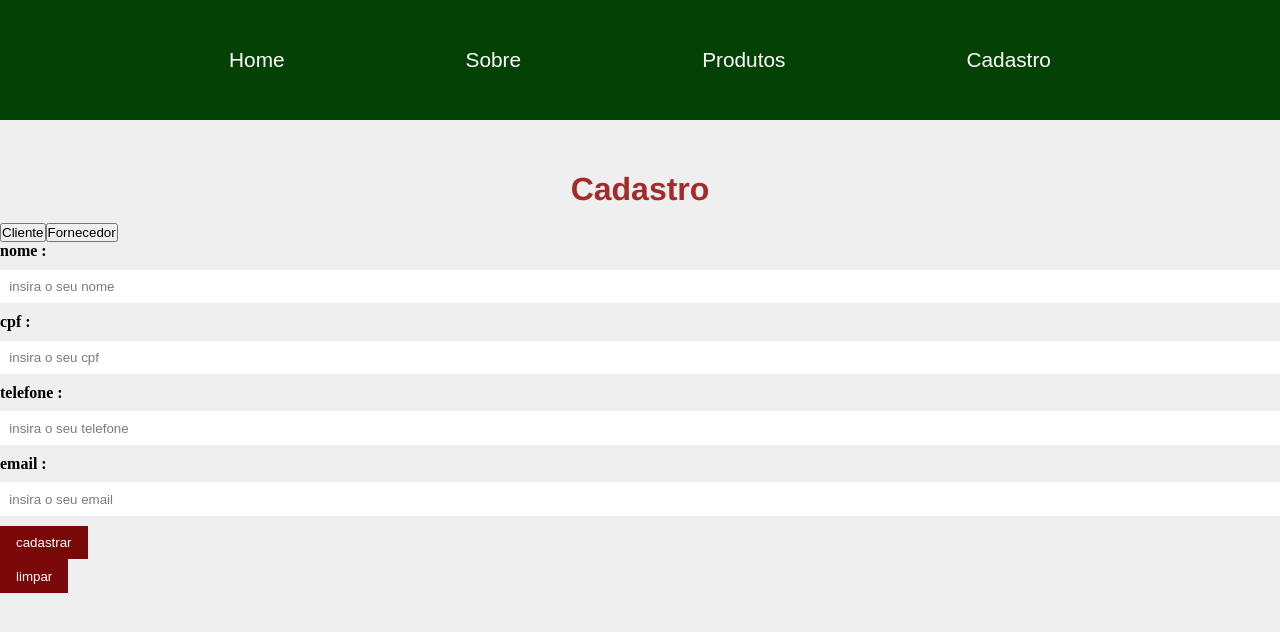
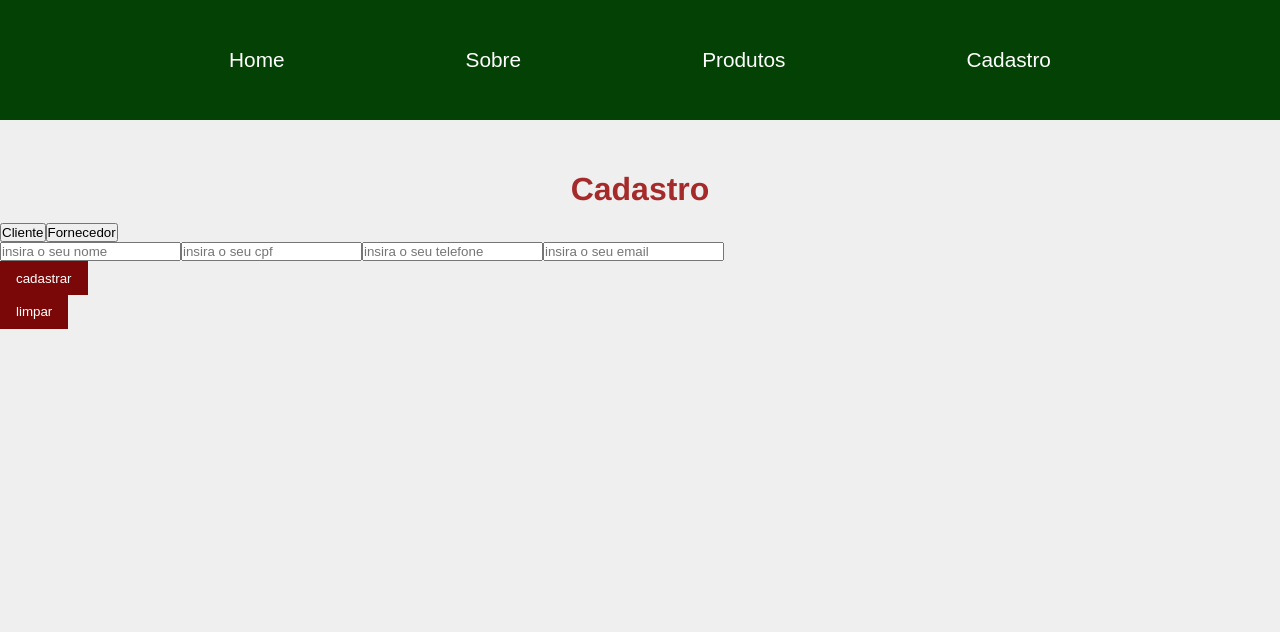
Before and after one commit to mariottomusico/Prova-React, a React (Vite) app: page /Cadastro in a window 1280 px wide. Both pictures are taken after a click on the button "Cliente". Shown: the top 632 px of the page. Built offline with nearby package versions, Linux system fonts and the light colour scheme.

Commit message:
mudei os input la

```diff
--- a/package.json
+++ b/package.json
@@ -10,6 +10,7 @@
     "preview": "vite preview"
   },
   "dependencies": {
+    "axios": "^1.7.7",
     "react": "^18.3.1",
     "react-dom": "^18.3.1",
     "react-router-dom": "^7.0.1"
--- a/src/Components/formulario/Formulario.jsx
+++ b/src/Components/formulario/Formulario.jsx
@@ -66,7 +66,7 @@ const Formulario = () => {
       {activeForm === 'cliente' && (
         <div id='container-cliente'>
           <form className="Cliente">
-            <Input
+            <input
               type="text"
               text="nome"
               name="name"
@@ -74,7 +74,7 @@ const Formulario = () => {
               value={nomeCliente}
               onChange={(e) => setNomeCliente(validDigits(e.target.value))}
             />
-            <Input
+            <input
               type="number"
               text="cpf"
               name="cpf"
@@ -82,7 +82,7 @@ const Formulario = () => {
               value={cpfCliente}
               onChange={(e) => setCpfCliente(validDigits(e.target.value))}
             />
-            <Input
+            <input
               type="number"
               text="telefone"
               name="telefone"
@@ -90,7 +90,7 @@ const Formulario = () => {
               value={telefoneCliente}
               onChange={(e) => setTelefoneCliente(validDigits(e.target.value))}
             />
-            <Input
+            <input
               type="text"
               text="email"
               name="email"
@@ -108,7 +108,7 @@ const Formulario = () => {
       {activeForm === 'fornecedor' && (
         <div id='container-fornecedor'>
           <form className="fornecedor">
-            <Input
+            <input
               type="text"
               text="nome"
               name="name"
@@ -116,7 +116,7 @@ const Formulario = () => {
               value={nomeFornecedor}
               onChange={(e) => setNomeFornecedor(validDigits(e.target.value))}
             />
-            <Input
+            <input
               type="number"
               text="cnpj"
               name="cnpj"
@@ -124,7 +124,7 @@ const Formulario = () => {
               value={cnpjFornecedor}
               onChange={(e) => setCnpjFornecedor(validDigits(e.target.value))}
             />
-            <Input
+            <input
               type="number"
               text="telefone"
               name="telefone"
@@ -132,7 +132,7 @@ const Formulario = () => {
               value={telefoneFornecedor}
               onChange={(e) => setTelefoneFornecedor(validDigits(e.target.value))}
             />
-            <Input
+            <input
               type="text"
               text="email"
               name="email"
```
Also changed, not shown: 1 other file (tests, documents, lock files or other folders).
